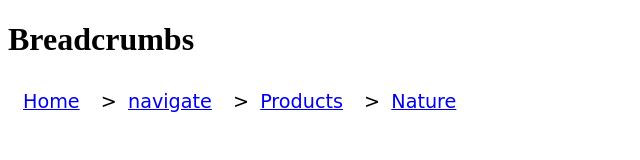
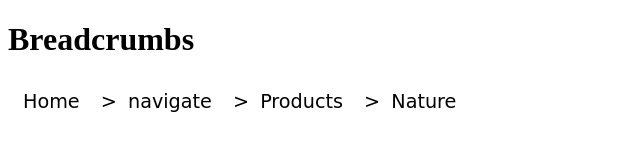
Before and after one commit to Tham-er/breadcrumbs-navigation, a plain HTML site: page index.html in a window 1280 px wide. Shown: the whole page, without its empty margins (0-640 px from the left). Drawn offline with Linux system fonts and the light colour scheme.

Commit message:
we put a color to breadcrumbs link and we took off text decoration

```diff
--- a/style.css
+++ b/style.css
@@ -12,3 +12,8 @@
     content: ">";
     margin: 0 5px;
 }
+
+.Breadcrumbs_link{
+    color: black;
+    text-decoration: none;
+}
```
